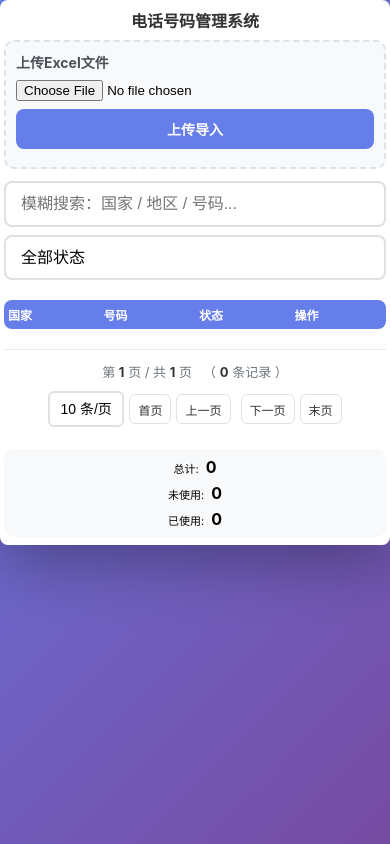
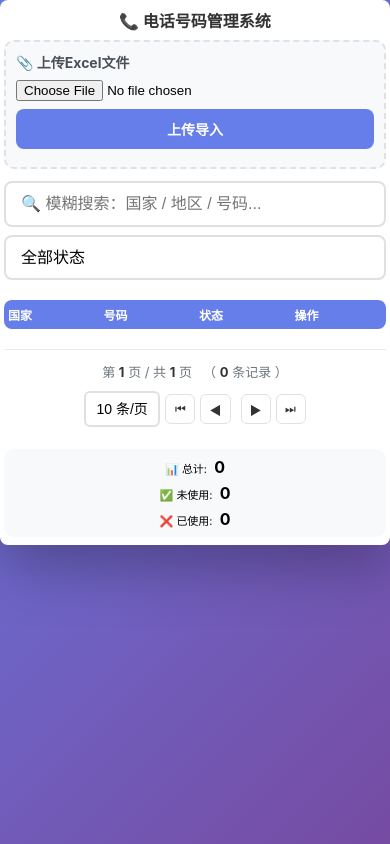
Before and after one commit to wafue/phone-manager, a website: page public/index.html in a window 390 px wide. Drawn offline with Linux system fonts and the light colour scheme; no server answers.

Commit message:
Improve mobile layout viewport

```diff
--- a/public/index.html
+++ b/public/index.html
@@ -2,23 +2,25 @@
 <html lang="zh">
 <head>
     <meta charset="UTF-8">
-    <meta name="viewport" content="width=device-width, initial-scale=1.0, user-scalable=no">
-    <title>电话号码管理系统</title>
+    <meta name="viewport" content="width=device-width, initial-scale=1.0">
+    <title>📞 电话号码管理系统</title>
     <link rel="stylesheet" href="style.css">
 </head>
 <body>
     <div class="container">
-        <h1>电话号码管理系统</h1>
+        <h1>📞 电话号码管理系统</h1>
 
+        <!-- 上传区域 -->
         <div class="upload-box">
-            <h3>上传Excel文件</h3>
+            <h3>📎 上传Excel文件</h3>
             <input type="file" id="excel-file" accept=".xlsx">
             <button id="upload-btn" class="btn-primary">上传导入</button>
             <span id="upload-status"></span>
         </div>
 
+        <!-- 搜索和筛选 -->
         <div class="filter-bar">
-            <input type="text" id="search-input" placeholder="模糊搜索：国家 / 地区 / 号码...">
+            <input type="text" id="search-input" placeholder="🔍 模糊搜索：国家 / 地区 / 号码...">
             <select id="status-filter">
                 <option value="all">全部状态</option>
                 <option value="未使用">未使用</option>
@@ -26,6 +28,7 @@
             </select>
         </div>
 
+        <!-- 号码表格 -->
         <div class="table-wrapper">
         <table id="phone-table">
             <thead>
@@ -43,6 +46,7 @@
         </table>
         </div>
 
+        <!-- 分页 -->
         <div class="pagination-bar">
             <div class="page-info">
                 第 <strong id="current-page">1</strong> 页 / 共 <strong id="total-pages">1</strong> 页
@@ -54,18 +58,19 @@
                     <option value="20">20 条/页</option>
                     <option value="50">50 条/页</option>
                 </select>
-                <button id="first-btn" title="首页">首页</button>
-                <button id="prev-btn" title="上一页">上一页</button>
+                <button id="first-btn" title="首页">⏮</button>
+                <button id="prev-btn" title="上一页">◀</button>
                 <span id="page-numbers"></span>
-                <button id="next-btn" title="下一页">下一页</button>
-                <button id="last-btn" title="末页">末页</button>
+                <button id="next-btn" title="下一页">▶</button>
+                <button id="last-btn" title="末页">⏭</button>
             </div>
         </div>
 
+        <!-- 统计 -->
         <div class="stats-bar">
-            <span>总计: <strong id="total-count">0</strong></span>
-            <span>未使用: <strong id="new-count">0</strong></span>
-            <span>已使用: <strong id="used-count">0</strong></span>
+            <span>📊 总计: <strong id="total-count">0</strong></span>
+            <span>✅ 未使用: <strong id="new-count">0</strong></span>
+            <span>❌ 已使用: <strong id="used-count">0</strong></span>
         </div>
     </div>
 
```
